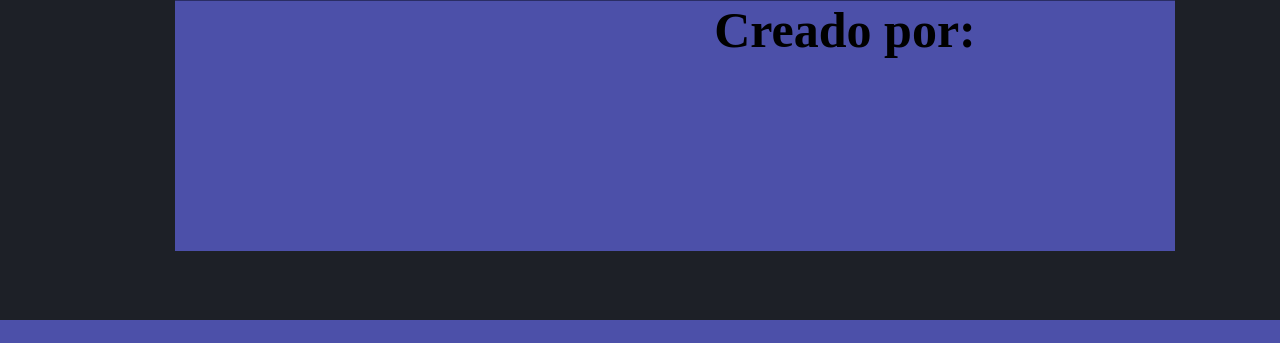
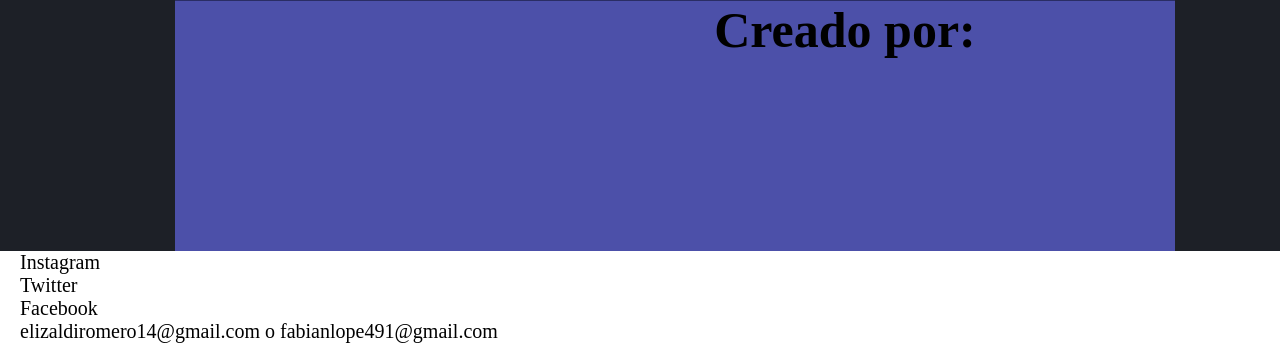
Before and after one commit to alfredo12345136/JIMP-2, a PHP site: page / in a window 1280 px wide. Shown: the part 795-1138 px from the top of the page. Before the commit the page ends 1115 px from the top, so only its background shows below. Run offline with PHP 8.4, Linux system fonts and the light colour scheme; some libraries are stand-ins or nearby versions.

Commit message:
cambio 2.2.6
diseñe footer

```diff
--- a/css/style.css
+++ b/css/style.css
@@ -122,3 +122,16 @@ p{
 .img-1{
   width:150px;
 }
+
+/*aqui termina el article*/
+
+/*aqui comienza el footer*/
+
+footer{
+  background-color:white;
+}
+
+p > a{
+  color: black;
+  text-decoration:none;
+}
--- a/index.html
+++ b/index.html
@@ -112,17 +112,22 @@
     <footer>
 
         <div>
-            <P><a href=""></a><a href=""></a></P>
+            <p><a href="">Instagram</a></p>
         </div>
 
 
         <div>
-            <p><a href=""></a></p>
+            <p><a href="">Twitter</a></p>
         </div>
 
 
         <div>
-            <p></p>
+            <p><a href="">Facebook</a></p>
+        </div>
+
+
+        <div>
+            <p><a href="">elizaldiromero14@gmail.com o fabianlope491@gmail.com</a</p>
         </div>
 
 
```
